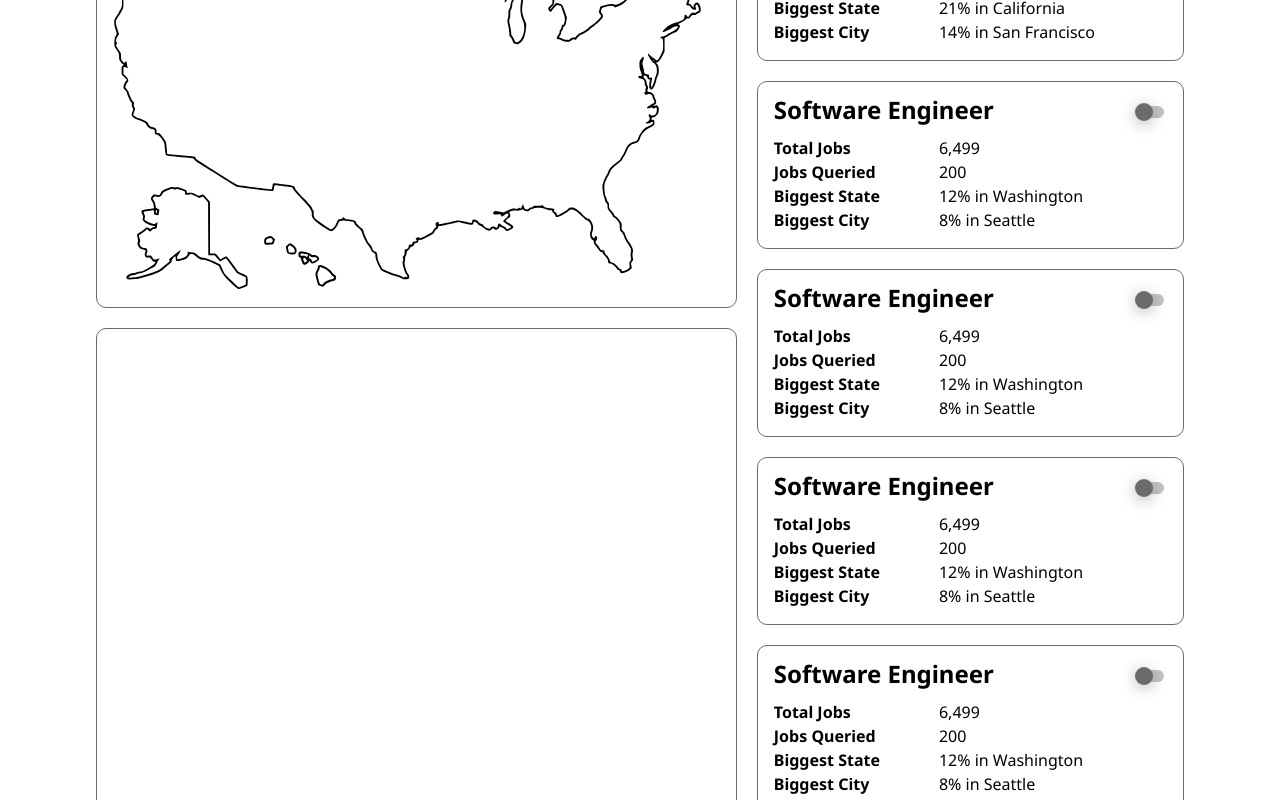
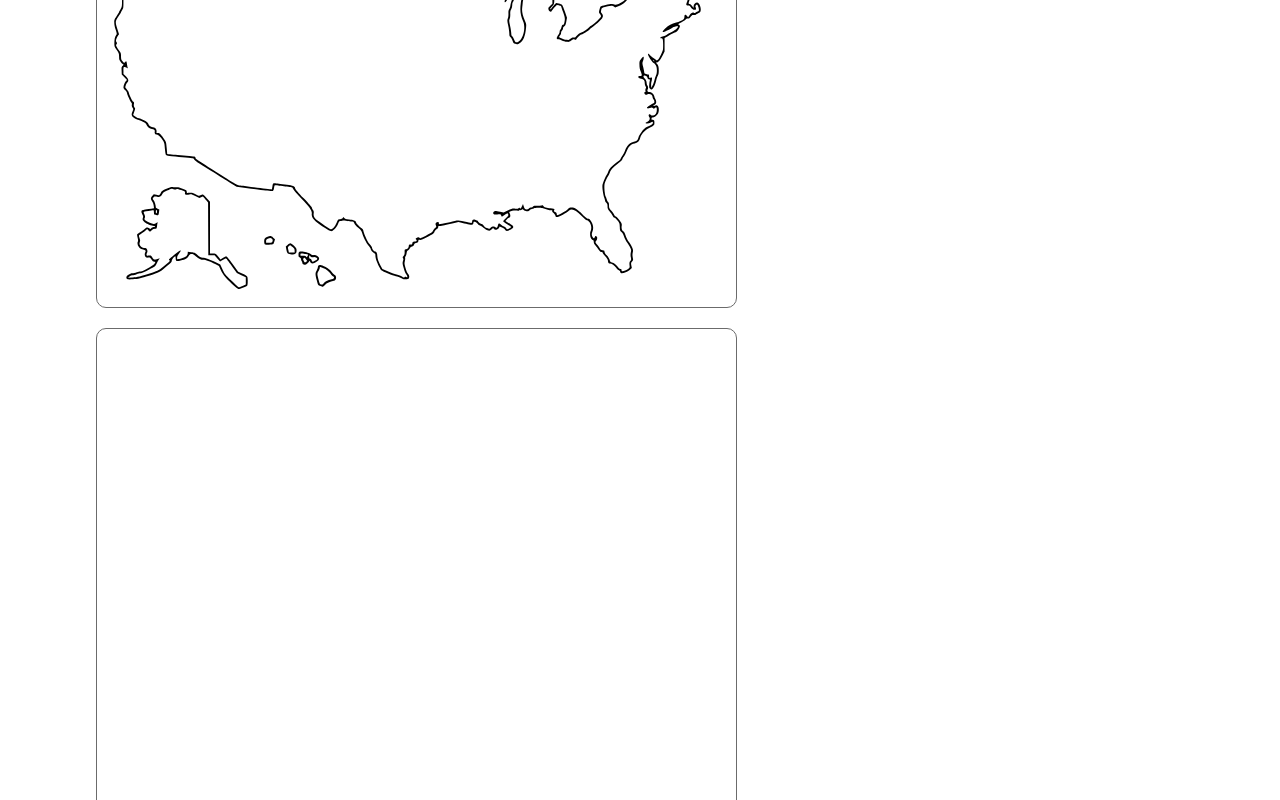
Before and after one commit to William-Schutte/indubitably, a React (Create React App) app: page / in a window 1280 px wide. Shown: the part 280-1080 px from the top of the page. Built offline with nearby package versions, Linux system fonts and the light colour scheme.

Commit message:
Dynamic ResultBlocks and ResultBlock class

```diff
--- a/src/components/App/App.js
+++ b/src/components/App/App.js
@@ -2,6 +2,7 @@ import React from 'react';
 import Header from '../Header/Header';
 import Main from '../Main/Main';
 import api from '../../utils/api';
+import ResultBlock from '../../utils/resultBlock';
 
 import './App.css'
 
@@ -11,22 +12,32 @@ class App extends React.Component {
     this.state = {
       activeJobs: [],
       resultBlocks: [],
+      loading: false,
     }
     this.handleSearch = this.handleSearch.bind(this);
+  }
 
-  }
   handleSearch(data) {
+    this.setState({ loading: true });
+
     api.getJobs(data)
       .then((res) => {
-        this.setState({ activeJobs: res });
+        this.setState({ activeJobs: res }, this.createJobBlock({ formData: data, res }));
       });
+  }
+
+  createJobBlock({ formData, res }) {
+    const newBlock = new ResultBlock({ formData, res });
+    // newBlock.getJobsQueried();
+
+    this.setState({ resultBlocks: [newBlock, ...this.state.resultBlocks], loading: false });
   }
 
   render() {
     return (
       <div className="app">
         <Header />
-        <Main handleSearch={this.handleSearch} activeJobs={this.state.activeJobs} />
+        <Main handleSearch={this.handleSearch} activeJobs={this.state.activeJobs} results={this.state.resultBlocks} loading={this.state.loading}/>
       </div>
     );
   }
--- a/src/components/Main/Main.js
+++ b/src/components/Main/Main.js
@@ -5,14 +5,14 @@ import JobsList from '../JobsList/JobsList'
 import ResultBlocks from '../ResultBlocks/ResultBlocks'
 import './Main.css'
 
-const Main = ({ handleSearch, activeJobs }) => {
+const Main = ({ handleSearch, activeJobs, results, loading }) => {
   return (
     <main className="main">
         <Search handleSearch={handleSearch}/>
         <section className="main__content">
           <Map />
           <JobsList activeJobs={activeJobs} />
-          <ResultBlocks />
+          <ResultBlocks results={results} loading={loading} />
         </section>
       </main>
   )
--- a/src/components/ResultBlocks/ResultBlocks.css
+++ b/src/components/ResultBlocks/ResultBlocks.css
@@ -17,9 +17,34 @@
 
 .result-block__data {
   display: grid;
+  position: relative;
   grid-template-columns: 42% 58%;
 }
 
+.result-block__loader {
+  display: block;
+  width: 74px;
+  height: 74px;
+  border: 3px solid #ccc;
+  border-bottom-color: #777;
+
+  border-radius: 50%;
+
+  position: absolute;
+  top: 0;
+  left: 20px;
+  right: 0;
+  bottom: 20px;
+  margin: auto;
+
+  animation: spin 0.9s infinite cubic-bezier(.18,.49,.85,.58);
+}
+
+@keyframes spin {
+	100% {
+		transform: rotate(360deg);
+	}
+}
 .result-block__header {
   display: flex;
   width: 100%;
--- a/src/components/ResultBlocks/ResultBlocks.js
+++ b/src/components/ResultBlocks/ResultBlocks.js
@@ -1,110 +1,60 @@
 import React from 'react';
 import './ResultBlocks.css'
 
-function ResultBlocks() {
+function ResultBlocks({ results, loading }) {
     return (
-        <div className="result-blocks">
+        <section className="result-blocks">
+            {loading && (
             <div className="result-block">
                 <div className="result-block__header">
-                    <h2 className="result-block__title">Javascript Developer</h2>
+                    <h2 className="result-block__title">Loading Job Data</h2>
                     <label className="result-block__toggle">
                         <input className="result-block__toggle-input" type="checkbox" />
                         <span className="result-block__toggle-slider"></span>
                     </label>
                 </div>
                 <div className="result-block__data">
+                    <i className="result-block__loader"></i>
+                    <h3 className="result-block__stat">Entry Level</h3>
+                    <p className="result-block__result"></p>
+                    <h3 className="result-block__stat">Newly Posted</h3>
+                    <p className="result-block__result"></p>
                     <h3 className="result-block__stat">Total Jobs</h3>
-                    <p className="result-block__result">2,201</p>
+                    <p className="result-block__result"></p>
                     <h3 className="result-block__stat">Jobs Queried</h3>
-                    <p className="result-block__result">200</p>
+                    <p className="result-block__result"></p>
                     <h3 className="result-block__stat">Biggest State</h3>
-                    <p className="result-block__result">21% in California</p>
+                    <p className="result-block__result"></p>
                     <h3 className="result-block__stat">Biggest City</h3>
-                    <p className="result-block__result">14% in San Francisco</p>
+                    <p className="result-block__result"></p>
                 </div>
-            </div>
+            </div>)}
 
-            <div className="result-block">
+            {results.map((block, i) => (
+                <div className="result-block" key={i}>
                 <div className="result-block__header">
-                    <h2 className="result-block__title">Software Engineer</h2>
+                    <h2 className="result-block__title">{block.searchPhrase}</h2>
                     <label className="result-block__toggle">
                         <input className="result-block__toggle-input" type="checkbox" />
                         <span className="result-block__toggle-slider"></span>
                     </label>
                 </div>
                 <div className="result-block__data">
+                    <h3 className="result-block__stat">Entry Level</h3>
+                    <p className="result-block__result">{block.entryLevel ? `Yes` : `No`}</p>
+                    <h3 className="result-block__stat">Newly Posted</h3>
+                    <p className="result-block__result">{block.newerJobs ? `Yes` : `No`}</p>
                     <h3 className="result-block__stat">Total Jobs</h3>
-                    <p className="result-block__result">6,499</p>
+                    <p className="result-block__result">Todo: Get total from API</p>
                     <h3 className="result-block__stat">Jobs Queried</h3>
-                    <p className="result-block__result">200</p>
+                    <p className="result-block__result">{block.jobsQueried}</p>
                     <h3 className="result-block__stat">Biggest State</h3>
-                    <p className="result-block__result">12% in Washington</p>
+                    <p className="result-block__result">na</p>
                     <h3 className="result-block__stat">Biggest City</h3>
-                    <p className="result-block__result">8% in Seattle</p>
+                    <p className="result-block__result">na</p>
                 </div>
-            </div>
-
-            <div className="result-block">
-                <div className="result-block__header">
-                    <h2 className="result-block__title">Software Engineer</h2>
-                    <label className="result-block__toggle">
-                        <input className="result-block__toggle-input" type="checkbox" />
-                        <span className="result-block__toggle-slider"></span>
-                    </label>
-                </div>
-                <div className="result-block__data">
-                    <h3 className="result-block__stat">Total Jobs</h3>
-                    <p className="result-block__result">6,499</p>
-                    <h3 className="result-block__stat">Jobs Queried</h3>
-                    <p className="result-block__result">200</p>
-                    <h3 className="result-block__stat">Biggest State</h3>
-                    <p className="result-block__result">12% in Washington</p>
-                    <h3 className="result-block__stat">Biggest City</h3>
-                    <p className="result-block__result">8% in Seattle</p>
-                </div>
-            </div>
-
-            <div className="result-block">
-                <div className="result-block__header">
-                    <h2 className="result-block__title">Software Engineer</h2>
-                    <label className="result-block__toggle">
-                        <input className="result-block__toggle-input" type="checkbox" />
-                        <span className="result-block__toggle-slider"></span>
-                    </label>
-                </div>
-                <div className="result-block__data">
-                    <h3 className="result-block__stat">Total Jobs</h3>
-                    <p className="result-block__result">6,499</p>
-                    <h3 className="result-block__stat">Jobs Queried</h3>
-                    <p className="result-block__result">200</p>
-                    <h3 className="result-block__stat">Biggest State</h3>
-                    <p className="result-block__result">12% in Washington</p>
-                    <h3 className="result-block__stat">Biggest City</h3>
-                    <p className="result-block__result">8% in Seattle</p>
-                </div>
-            </div>
-
-            <div className="result-block">
-                <div className="result-block__header">
-                    <h2 className="result-block__title">Software Engineer</h2>
-                    <label className="result-block__toggle">
-                        <input className="result-block__toggle-input" type="checkbox" />
-                        <span className="result-block__toggle-slider"></span>
-                    </label>
-                </div>
-                <div className="result-block__data">
-                    <h3 className="result-block__stat">Total Jobs</h3>
-                    <p className="result-block__result">6,499</p>
-                    <h3 className="result-block__stat">Jobs Queried</h3>
-                    <p className="result-block__result">200</p>
-                    <h3 className="result-block__stat">Biggest State</h3>
-                    <p className="result-block__result">12% in Washington</p>
-                    <h3 className="result-block__stat">Biggest City</h3>
-                    <p className="result-block__result">8% in Seattle</p>
-                </div>
-            </div>
-
-        </div>
+            </div>))}
+        </section>
     );
 }
 
--- /dev/null
+++ b/src/utils/resultBlock.js
@@ -0,0 +1,17 @@
+class ResultBlock {
+  constructor({ formData, res }) {
+    this.searchPhrase = formData.what;
+    this.location = formData.where;
+    this.entryLevel = formData.entry;
+    this.newerJobs = formData.newer;
+    this.jobData = res
+    this.jobsQueried = res.length;
+  }
+
+  getJobsQueried() {
+    this.getJobsQueried = this.jobData.length();
+  }
+
+}
+
+export default ResultBlock;
```
